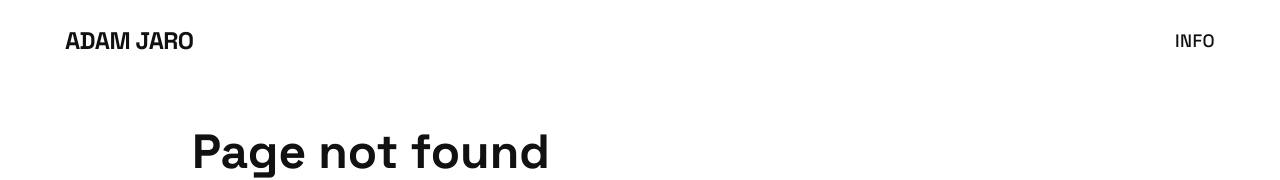
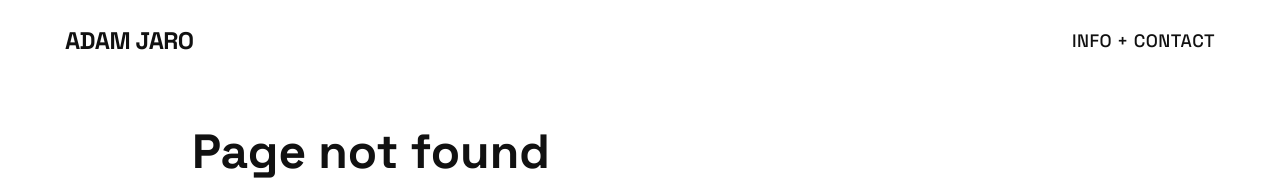
Before and after one commit to soundlikejaro/adam-jaro, a website: page 404.html in a window 1280 px wide. Shown: the top 180 px of the page. Drawn offline with Linux system fonts and the light colour scheme.

Commit message:
Nav: INFO + CONTACT
Co-Authored-By: Claude Opus 5.5 <noreply@anthropic.com>

```diff
--- a/404.html
+++ b/404.html
@@ -61,8 +61,8 @@
             class="text-2xl font-bold tracking-tight cursor-pointer nav-link hover:opacity-70 transition-opacity"
             id="nav-home">ADAM JARO </a>
         <nav class="flex items-center gap-6"><a href="/info/"
-                class="text-lg font-medium tracking-wide cursor-pointer nav-link hover:opacity-70 transition-opacity"
-                id="nav-info">INFO</a></nav>
+                class="text-lg font-medium tracking-wide whitespace-nowrap cursor-pointer nav-link hover:opacity-70 transition-opacity"
+                id="nav-info">INFO + CONTACT</a></nav>
         </div>
         </div>
     </header>
```
Also changed, not shown: index.html (+2 -2 lines), info/index.html (+2 -2 lines), lab/index.html (+2 -2 lines), privacy/index.html (+2 -2 lines), projects/bring-the-gym-home/index.html (+2 -2 lines), projects/here-comes-trouble/index.html (+2 -2 lines), projects/hussle-x-fiit/index.html (+2 -2 lines), projects/join-the-mental-health-revolution/index.html (+2 -2 lines), projects/london-fashion-week-ss24/index.html (+2 -2 lines), projects/the-light-show/index.html (+2 -2 lines), projects/the-pretender/index.html (+2 -2 lines), projects/together-we-create-the-amazing/index.html (+2 -2 lines), projects/unwind/index.html (+2 -2 lines), projects/your-move/index.html (+2 -2 lines), 1 more files.
